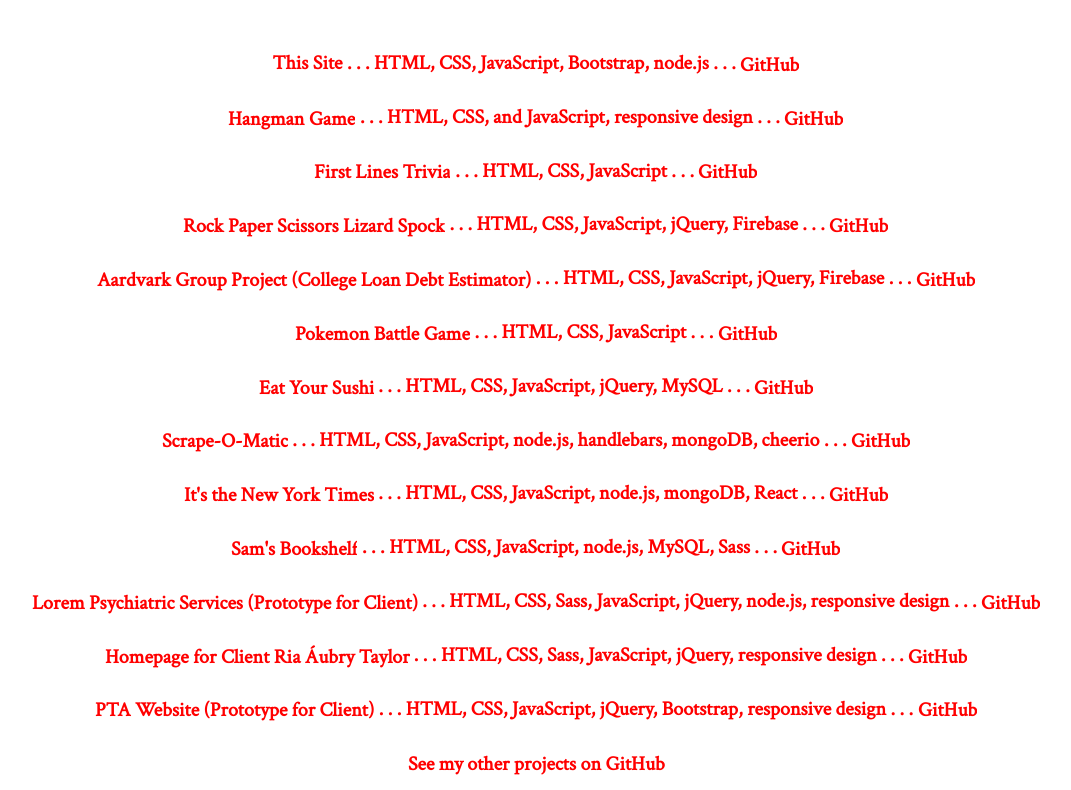
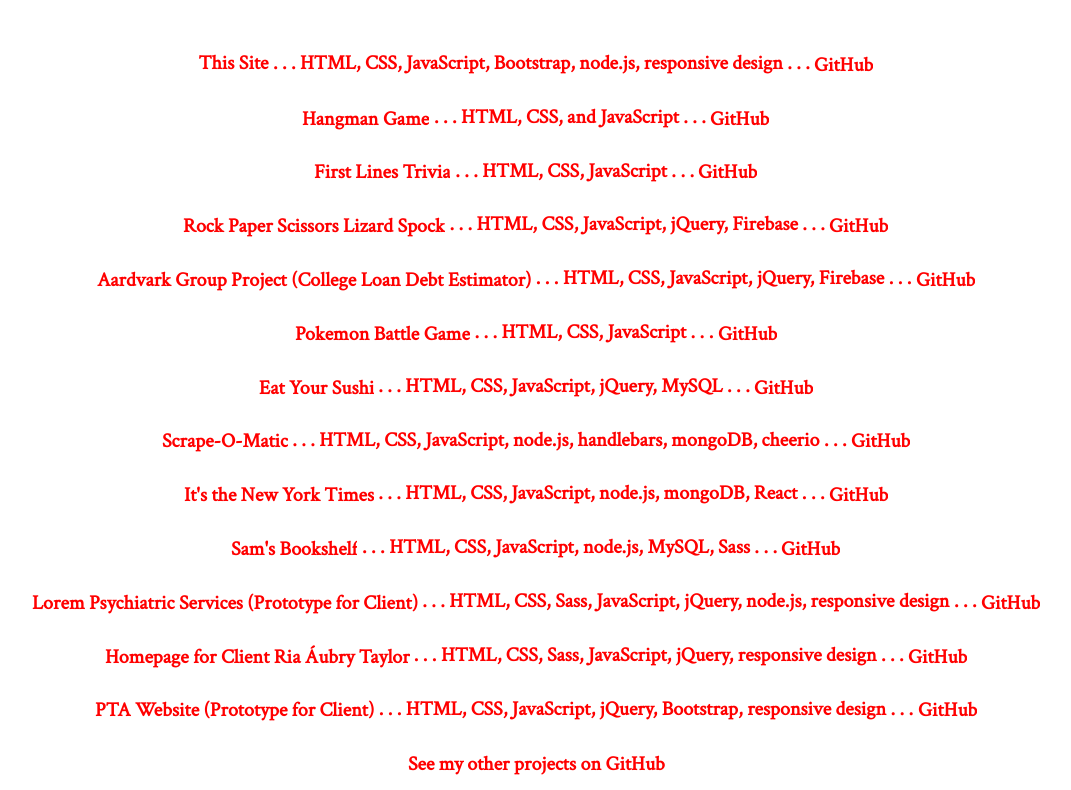
Before and after one commit to scapps00/personalWebsite, a website: page public/portfolio.html in a window 1280 px wide. Shown: the part 158-948 px from the top of the page, without its empty margins (104-1175 px from the left). Drawn offline with Linux system fonts and the light colour scheme.

Commit message:
fixed portfolio slightly

```diff
--- a/public/portfolio.html
+++ b/public/portfolio.html
@@ -9,9 +9,9 @@
         <body>
             <h4>Portfolio</h4>
             <h3>
-                This Site . . . HTML, CSS, JavaScript, Bootstrap, node.js . . . <a class="hvr-underline-from-center" href="https://github.com/scapps00/personalWebsite" target="_blank">GitHub</a>
+                This Site . . . HTML, CSS, JavaScript, Bootstrap, node.js, responsive design . . . <a class="hvr-underline-from-center" href="https://github.com/scapps00/personalWebsite" target="_blank">GitHub</a>
                 <br><br>
-                <a class="hvr-underline-from-center" href="http://www.samanthacapps.com/hangman" target="_blank" class="samples">Hangman Game</a> . . . HTML, CSS, and JavaScript, responsive design . . . <a class="hvr-underline-from-center" href="https://github.com/scapps00/Hangman-Game" target="_blank" class="samples">GitHub</a>
+                <a class="hvr-underline-from-center" href="http://www.samanthacapps.com/hangman" target="_blank" class="samples">Hangman Game</a> . . . HTML, CSS, and JavaScript . . . <a class="hvr-underline-from-center" href="https://github.com/scapps00/Hangman-Game" target="_blank" class="samples">GitHub</a>
                 <br><br>
                 <a class="hvr-underline-from-center" href="http://www.samanthacapps.com/trivia" target="_blank" class="samples">First Lines Trivia</a> . . . HTML, CSS, JavaScript . . . <a class="hvr-underline-from-center" href="https://github.com/scapps00/TriviaGame" target="_blank" class="samples">GitHub</a>
                 <br><br>
```
